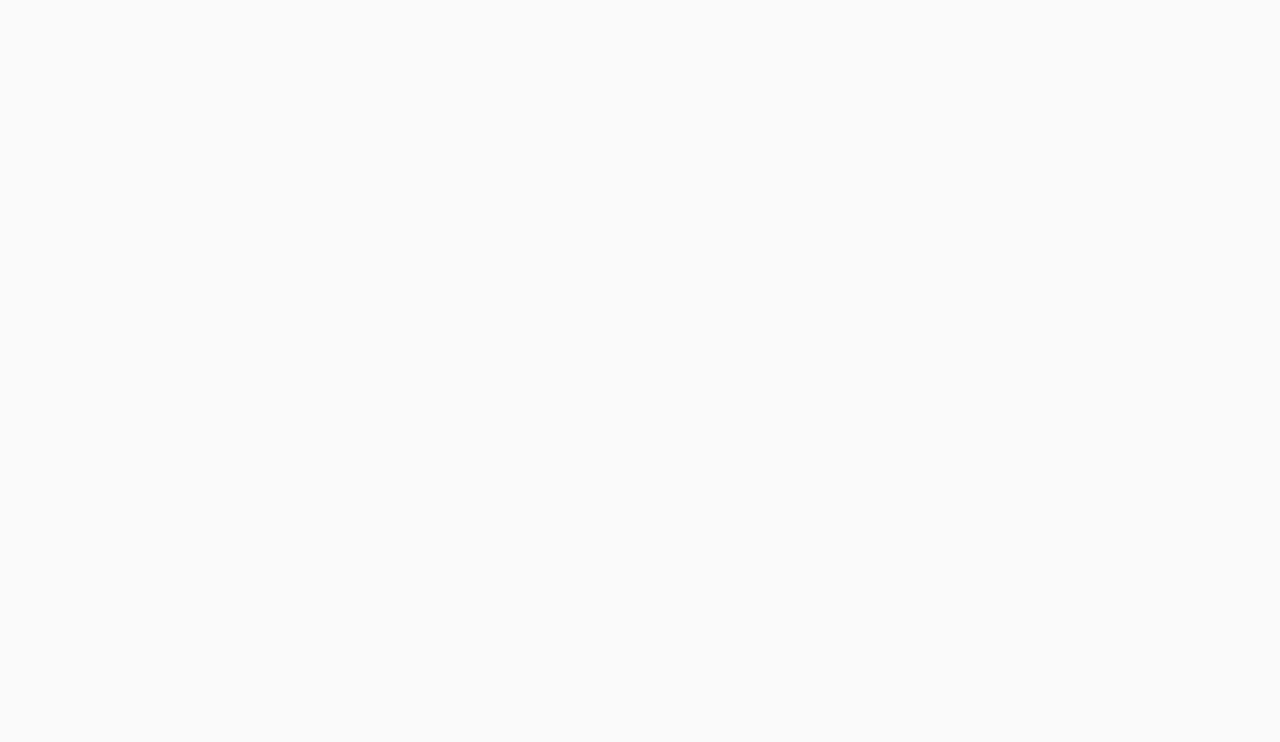
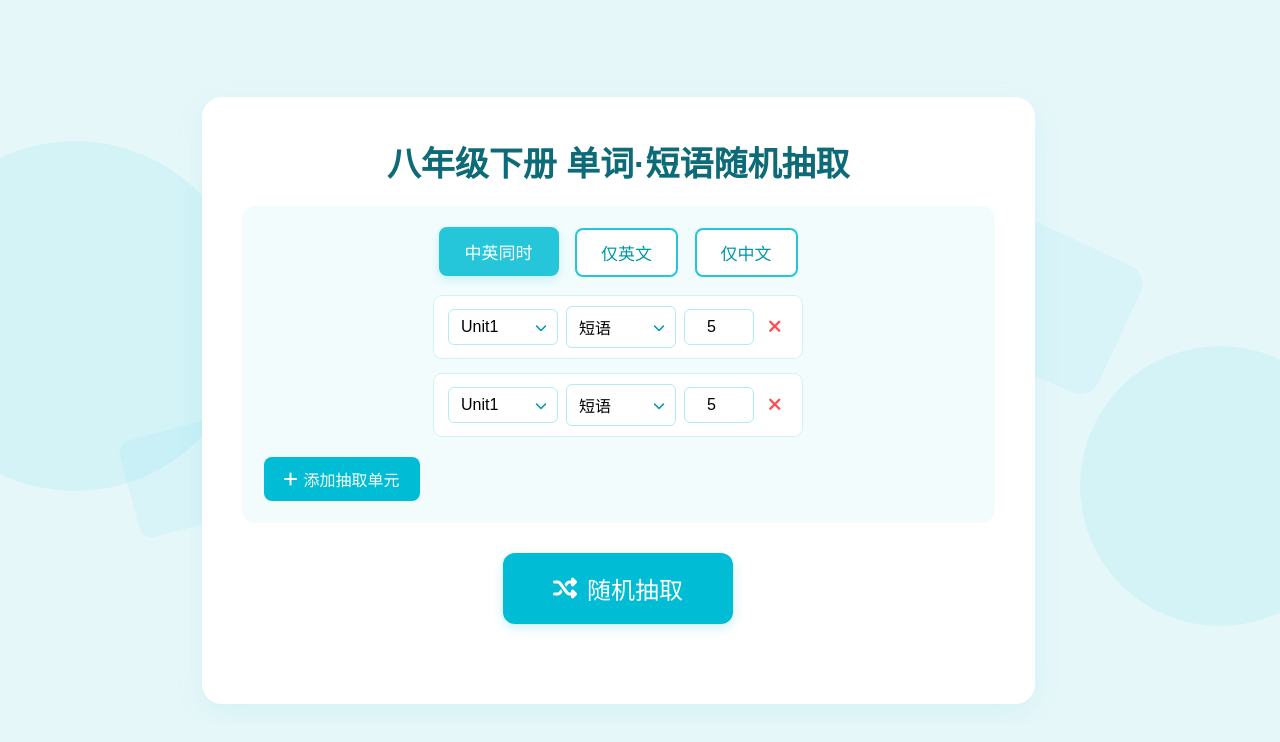
Before and after one commit to monologue82/Classroom-tools.english.random, a plain HTML site: page index.html in a window 1280 px wide. Drawn offline with Linux system fonts and the light colour scheme.

Commit message:
Remove Cloudflare Turnstile protection

```diff
--- a/index.html
+++ b/index.html
@@ -4,7 +4,7 @@
     <meta charset="UTF-8">
     <meta name="viewport" content="width=device-width, initial-scale=1.0">
     <link rel="stylesheet" href="https://cdn.bootcdn.net/ajax/libs/font-awesome/6.4.0/css/all.min.css">
-    <script src="https://challenges.cloudflare.com/turnstile/v0/api.js" async defer></script>
+
     <style>
         * {
             margin: 0;
@@ -23,25 +23,6 @@
             padding: 20px 0;
             position: relative;
             overflow-x: hidden;
-        }
-
-        .cf-turnstile-container {
-            display: flex;
-            flex-direction: column;
-            align-items: center;
-            justify-content: center;
-            min-height: 100vh;
-            background: #fafafa;
-            position: fixed;
-            top: 0;
-            left: 0;
-            right: 0;
-            bottom: 0;
-            z-index: 9999;
-        }
-
-        .main-content.hidden {
-            display: none;
         }
 
         body::before,
@@ -471,11 +452,7 @@
 </head>
 
 <body>
-    <div id="cf-turnstile-wrapper" class="cf-turnstile-container">
-        <div class="cf-turnstile" data-sitekey="0x4AAAAAADIqAuHMoQzLsZOVarVcqa9qJ-4" data-callback="onTurnstileSuccess"></div>
-    </div>
-
-    <div class="main-content hidden">
+    <div class="main-content">
         <div class="bg-shape shape1"></div>
         <div class="bg-shape shape2"></div>
 
@@ -498,12 +475,6 @@
     </div>
 
 <script>
-    // Cloudflare Turnstile验证成功回调
-    function onTurnstileSuccess(token) {
-        document.getElementById('cf-turnstile-wrapper').style.display = 'none';
-        document.querySelector('.main-content').classList.remove('hidden');
-    }
-
 const unitData = {
   unit1: {
     words: [
```
